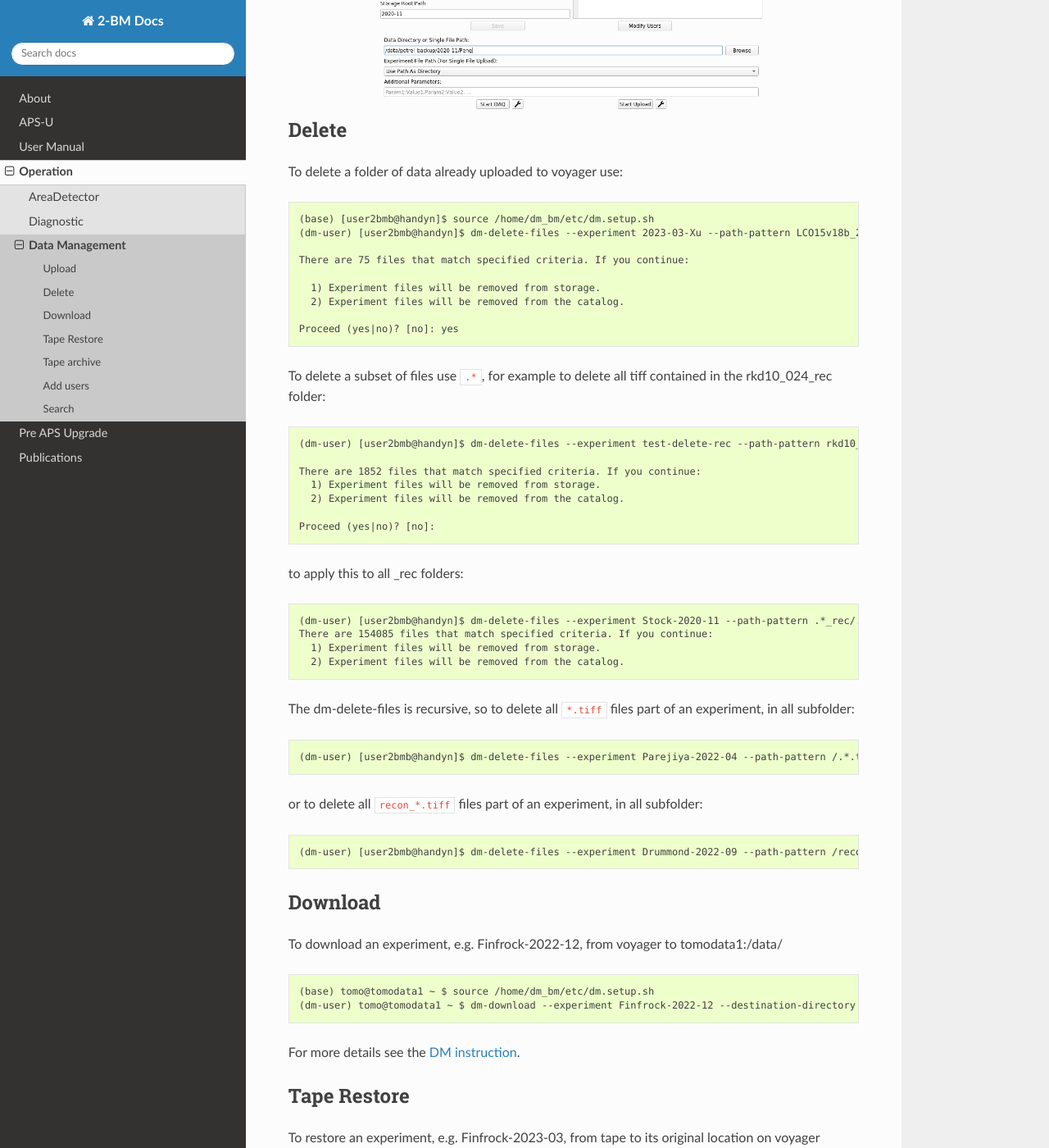
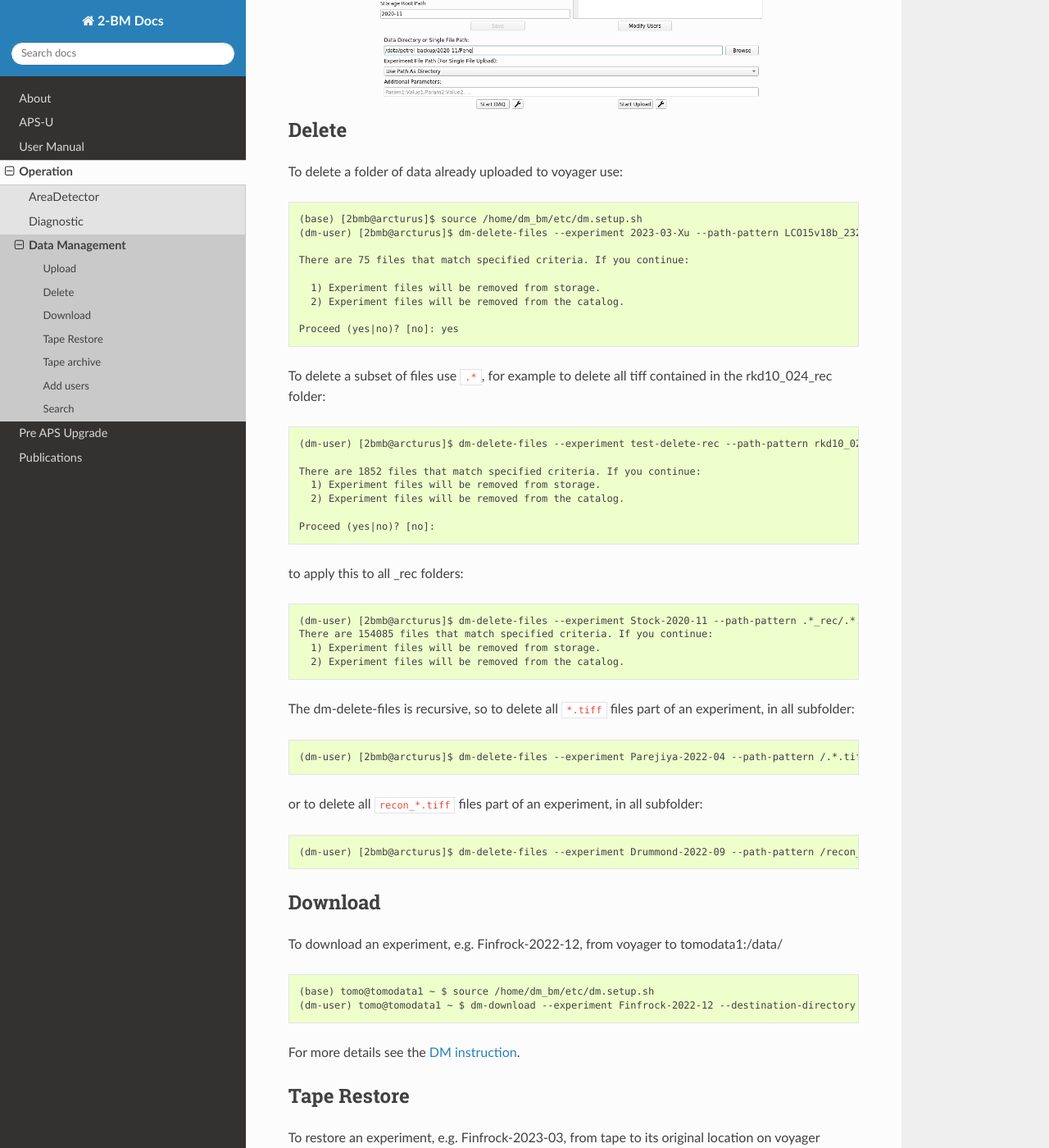
Before and after one commit to xray-imaging/2bm-docs, a Sphinx documentation site: the page built from docs/source/ops/item_035.rst, in a window 1280 px wide and 1400 px high, scrolled down 2513 px. Shown: the whole window at 82% size. Built offline with Sphinx 7.4.7 and the Read the Docs theme 3.1.0, drawn with Linux system fonts in a browser that asks for light colours; the version number could not be read and is left out; some of the changed text lies outside the part shown.

Commit message:
updated data management instructions

```diff
--- a/docs/source/ops/item_035.rst
+++ b/docs/source/ops/item_035.rst
@@ -12,10 +12,10 @@
 
 To run a user PV adptate::
 
-    (base) [user2bmb@arcturus]$ bash
-    (base) [user2bmb@arcturus]$ conda activate dm
-    (dm) [user2bmb@arcturus]$ dmagic show
-    (dm) [user2bmb@arcturus]$ dmagic tag
+    (base) [2bmb@arcturus]$ bash
+    (base) [2bmb@arcturus]$ conda activate dm
+    (dm) [2bmb@arcturus]$ dmagic show
+    (dm) [2bmb@arcturus]$ dmagic tag
 
 you can also enter manually the user last name/email address/YYYY-MM.
 
@@ -25,9 +25,9 @@
 
 To upload data from tomo1:/data to voyager::
 
-    (base) [user2bmb@handyn]$ bash
-    (base) [user2bmb@handyn]$ source /home/dm_bm/etc/dm.setup.sh
-    (dm-user) [user2bmb@handyn]$ dm-station-gui
+    (base) [2bmb@arcturus]$ bash
+    (base) [2bmb@arcturus]$ source /home/dm_bm/etc/dm.setup.sh
+    (dm-user) [2bmb@arcturus]$ dm-station-gui
 
 and presss Start New:
 
@@ -74,8 +74,8 @@
 
 ::
 
-    (base) [user2bmb@handyn]$ source /home/dm_bm/etc/dm.setup.sh
-    (dm-user) [user2bmb@handyn]$ dm-delete-files --experiment 2023-03-Xu --path-pattern LCO15v18b_232_rec
+    (base) [2bmb@arcturus]$ source /home/dm_bm/etc/dm.setup.sh
+    (dm-user) [2bmb@arcturus]$ dm-delete-files --experiment 2023-03-Xu --path-pattern LCO15v18b_232_rec
 
     There are 75 files that match specified criteria. If you continue:
 
@@ -89,7 +89,7 @@
 
 ::
 
-    (dm-user) [user2bmb@handyn]$ dm-delete-files --experiment test-delete-rec --path-pattern rkd10_024_rec/.*.tiff
+    (dm-user) [2bmb@arcturus]$ dm-delete-files --experiment test-delete-rec --path-pattern rkd10_024_rec/.*.tiff
 
     There are 1852 files that match specified criteria. If you continue:
       1) Experiment files will be removed from storage.
@@ -101,7 +101,7 @@
 
 ::
 
-    (dm-user) [user2bmb@handyn]$ dm-delete-files --experiment Stock-2020-11 --path-pattern .*_rec/.*.tiff
+    (dm-user) [2bmb@arcturus]$ dm-delete-files --experiment Stock-2020-11 --path-pattern .*_rec/.*.tiff
     There are 154085 files that match specified criteria. If you continue:
       1) Experiment files will be removed from storage.
       2) Experiment files will be removed from the catalog.
@@ -110,13 +110,13 @@
 
 ::
 
-    (dm-user) [user2bmb@handyn]$ dm-delete-files --experiment Parejiya-2022-04 --path-pattern /.*.tiff
+    (dm-user) [2bmb@arcturus]$ dm-delete-files --experiment Parejiya-2022-04 --path-pattern /.*.tiff
 
 or to delete all ``recon_*.tiff`` files part of an experiment, in all subfolder:
 
 ::
 
-    (dm-user) [user2bmb@handyn]$ dm-delete-files --experiment Drummond-2022-09 --path-pattern /recon_.*.tiff
+    (dm-user) [2bmb@arcturus]$ dm-delete-files --experiment Drummond-2022-09 --path-pattern /recon_.*.tiff
 
 Download
 --------
@@ -144,22 +144,22 @@
 
 ::
 
-    (base) [user2bmb@handyn]$ source /home/dm_bm/etc/dm.setup.sh
-    (dm-user) [user2bmb@handyn]$ dm-restore-experiment --experiment Finfrock-2023-03
+    (base) [2bmb@arcturus]$ source /home/dm_bm/etc/dm.setup.sh
+    (dm-user) [2bmb@arcturus]$ dm-restore-experiment --experiment Finfrock-2023-03
     id=0293f99b-c724-402f-af94-1f2606499d96 name=restoreArchive experimentName=Finfrock-2023-03 status=pending
 
 You can check the status of the restore process with:
 
 ::
 
-   (dm-user) [user2bmb@handyn]$ dm-restore-experiment --experiment Finfrock-2023-03
+   (dm-user) [2bmb@arcturus]$ dm-restore-experiment --experiment Finfrock-2023-03
    Unfinished archive task with id 0293f99b-c724-402f-af94-1f2606499d96 already exists for experiment Finfrock-2023-03
 
 or with:
 
 ::
 
-   (dm-user) [user2bmb@handyn]$ dm-get-archive-task --id 0293f99b-c724-402f-af94-1f2606499d96 --display-keys ALL
+   (dm-user) [2bmb@arcturus]$ dm-get-archive-task --id 0293f99b-c724-402f-af94-1f2606499d96 --display-keys ALL
 
 
 Tape archive
@@ -169,8 +169,8 @@
 
 ::
 
-    (base) [user2bmb@handyn]$ source /home/dm_bm/etc/dm.setup.sh
-    (dm-user) [user2bmb@handyn]$ dm-archive-experiment --experiment Finfrock-2023-03
+    (base) [2bmb@arcturus]$ source /home/dm_bm/etc/dm.setup.sh
+    (dm-user) [2bmb@arcturus]$ dm-archive-experiment --experiment Finfrock-2023-03
 
 
 Add users
@@ -180,8 +180,8 @@
 
 ::
 
-    (base) [user2bmb@handyn]$ source /home/dm_bm/etc/dm.setup.sh
-    (dm-user) [user2bmb@handyn]$ dm-add-user-experiment-role --experiment expName --username d<badge> --role User
+    (base) [2bmb@arcturus]$ source /home/dm_bm/etc/dm.setup.sh
+    (dm-user) [2bmb@arcturus]$ dm-add-user-experiment-role --experiment expName --username d<badge> --role User
 
 You can find the d<badge> with
 
```
